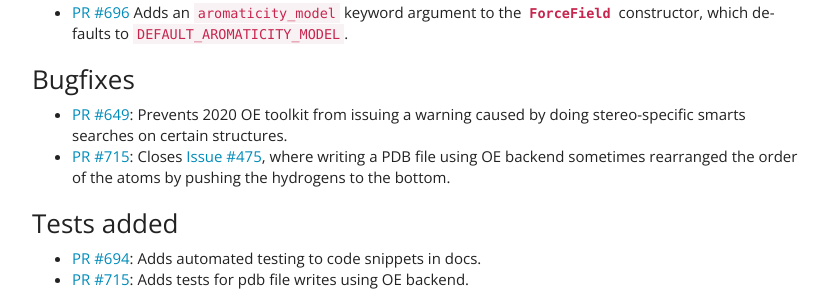
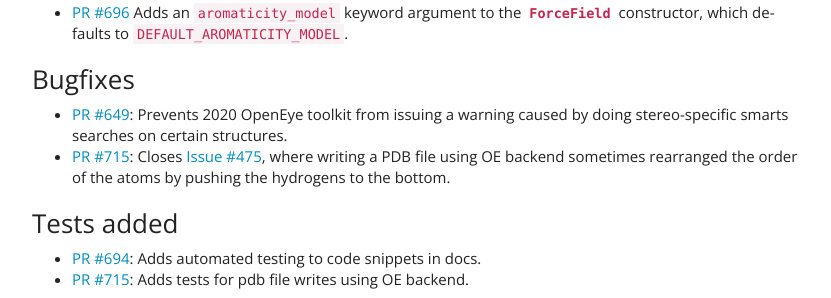
Before and after one commit to openforcefield/openff-toolkit, a Sphinx documentation site: the page built from docs/releasehistory.rst, in a window 1280 px wide and 900 px high, scrolled down 716 px. Shown: the part 156-454 px from the top of the window, without its empty margins (38-869 px from the left). Built offline with Sphinx 7.4.7, drawn with Linux system fonts in a browser that asks for light colours.

Commit message:
OE --> OpenEye

```diff
--- a/docs/releasehistory.rst
+++ b/docs/releasehistory.rst
@@ -60,7 +60,7 @@ Behavior changed
 
 Bugfixes
 """""""""
-- `PR #649 <https://github.com/openforcefield/openforcefield/pull/648>`_: Prevents 2020 OE
+- `PR #649 <https://github.com/openforcefield/openforcefield/pull/648>`_: Prevents 2020 OpenEye
   toolkit from issuing a warning caused by doing stereo-specific smarts searches on certain
   structures.
 - `PR #715 <https://github.com/openforcefield/openforcefield/pull/715>`_: Closes `Issue #475
```
